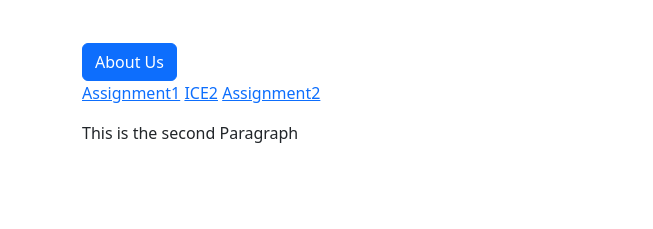
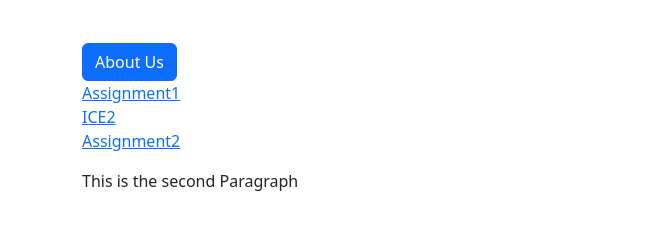
Before and after one commit to EdwinahLynn/edwinahlynn.github.io, a website: page index.html in a window 1280 px wide. Shown: the part 109-338 px from the top of the page, without its empty margins (0-653 px from the left). Drawn offline with nearby package versions, Linux system fonts and the light colour scheme.

```diff
--- a/index.html
+++ b/index.html
@@ -45,9 +45,9 @@
         <button id ="AboutUsBtn" class="btn btn-primary">About Us</button>
         <br>
 
-        <a href="/assignment1/index.html">Assignment1</a>
-        <a href="/ice2/index.html">ICE2</a>
-        <a href="/assignment2/index.html">Assignment2</a>
+        <a href="/assignment1/index.html">Assignment1</a><br>
+        <a href="/ice2/index.html">ICE2</a><br>
+        <a href="/assignment2/index.html">Assignment2</a><br>
 
 
     </main>
```
